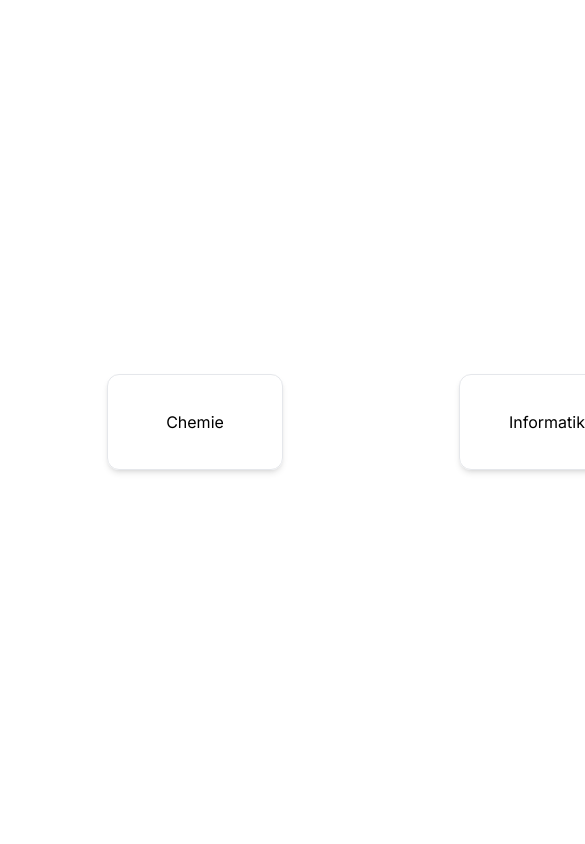
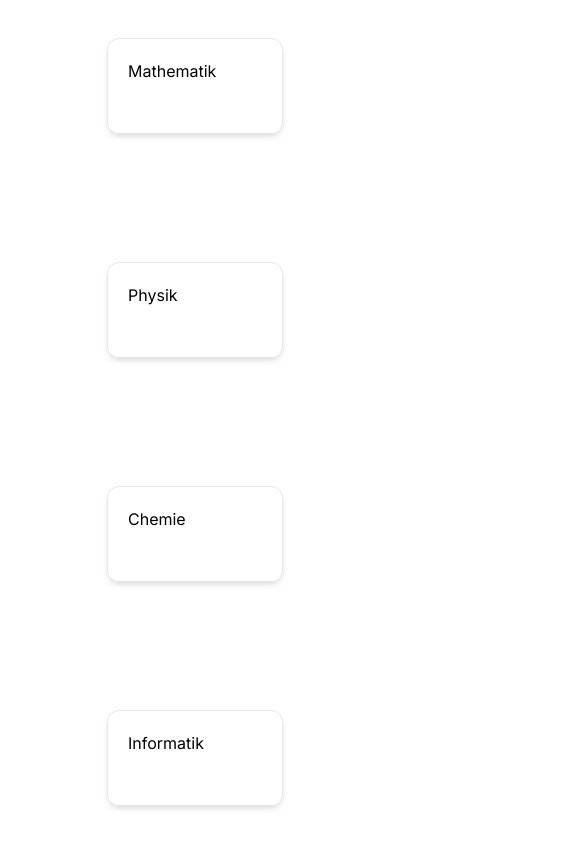
Before and after one commit to GitOsir/formelsammlung, a Next.js app: page / in a window 390 px wide. Shown: the top 844 px of the page, 585 px wide, since content can reach past the window. Built offline with nearby package versions, Linux system fonts and the light colour scheme.

Commit message:
made homepage responsive

```diff
--- a/app/page.tsx
+++ b/app/page.tsx
@@ -3,31 +3,30 @@ import Image from "next/image";
 export default function Home() {
 
   const subjects = [
-    {name:"Mathematik", icon:""},
-    {name:"Physik", icon:""},
-    {name:"Chemie", icon:""},
-    {name:"Informatik", icon:""},
-    {name:"test", icon:""},
+    {name:"Mathematik",href:"/subjects/mathematics", icon:""},
+    {name:"Physik",href:"", icon:""},
+    {name:"Chemie",href:"", icon:""},
+    {name:"Informatik",href:"", icon:""},
   ]
 
   const subjectBoxes = [];
   for(let i=0;i<subjects.length;i++){
     subjectBoxes[i] = (
 
-    <button className=" flex items-center justify-center p-5 w-44 h-24 rounded-xl border shadow-md">
-      <p>{subjects[i].name}</p>
-    </button>
+          <a href={subjects[i].href} className=" p-5 w-44 h-24 rounded-xl border shadow-md">
+            <p>{subjects[i].name}</p>
+          </a>
+
 
     );
   }
 
 
   return (
-    <div className=" h-screen flex justify-center items-center ">
-      <div className=" flex flex-row gap-44">
+    <div className="min-h-screen flex justify-center items-center">
+      <div className="grid md:grid-cols-4 sm:grid-cols-2 gap-32">
         {subjectBoxes}
       </div>
-
     </div>
 
   );
--- a/app/subjects/mathematics/page.tsx
+++ b/app/subjects/mathematics/page.tsx
@@ -3,7 +3,7 @@
 export default function mathematics(){
 
     return(
-        <p>HALLO</p>
+        <p>Mathematics</p>
 
     )
 }
```
